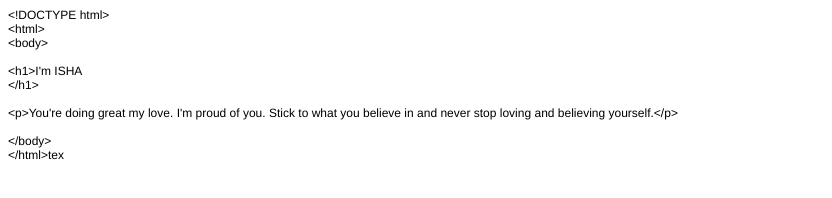
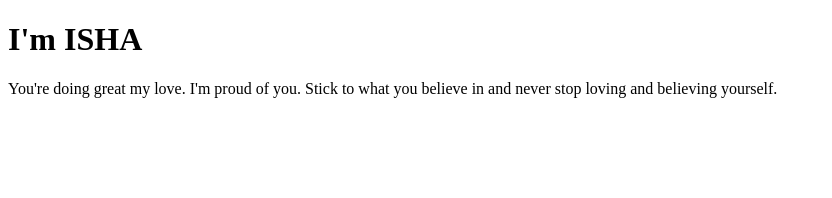
Before and after one commit to isha0000/ishatulachan, a plain HTML site: page index.html in a window 1280 px wide. Shown: the whole page, without its empty margins (0-832 px from the left). Drawn offline with Linux system fonts and the light colour scheme.

Commit message:
Update index.html

```diff
--- a/index.html
+++ b/index.html
@@ -1,27 +1,10 @@
-<!DOCTYPE html PUBLIC "-//W3C//DTD HTML 4.01//EN" "http://www.w3.org/TR/html4/strict.dtd">
+<!DOCTYPE html>
 <html>
-<head>
-  <meta http-equiv="Content-Type" content="text/html; charset=utf-8">
-  <meta http-equiv="Content-Style-Type" content="text/css">
-  <title></title>
-  <meta name="Generator" content="Cocoa HTML Writer">
-  <meta name="CocoaVersion" content="1894.6">
-  <style type="text/css">
-    p.p1 {margin: 0.0px 0.0px 0.0px 0.0px; font: 12.0px Helvetica}
-    p.p2 {margin: 0.0px 0.0px 0.0px 0.0px; font: 12.0px Helvetica; min-height: 14.0px}
-  </style>
-</head>
 <body>
-<p class="p1">&lt;!DOCTYPE html&gt;</p>
-<p class="p1">&lt;html&gt;</p>
-<p class="p1">&lt;body&gt;</p>
-<p class="p2"><br></p>
-<p class="p1">&lt;h1&gt;I'm ISHA</p>
-<p class="p1">&lt;/h1&gt;</p>
-<p class="p2"><br></p>
-<p class="p1">&lt;p&gt;You're doing great my love. I'm proud of you. Stick to what you believe in and never stop loving and believing yourself.&lt;/p&gt;</p>
-<p class="p2"><br></p>
-<p class="p1">&lt;/body&gt;</p>
-<p class="p1">&lt;/html&gt;tex</p>
+
+<h1>I'm ISHA</h1>
+
+<p>You're doing great my love. I'm proud of you. Stick to what you believe in and never stop loving and believing yourself.</p>
+
 </body>
 </html>
```
